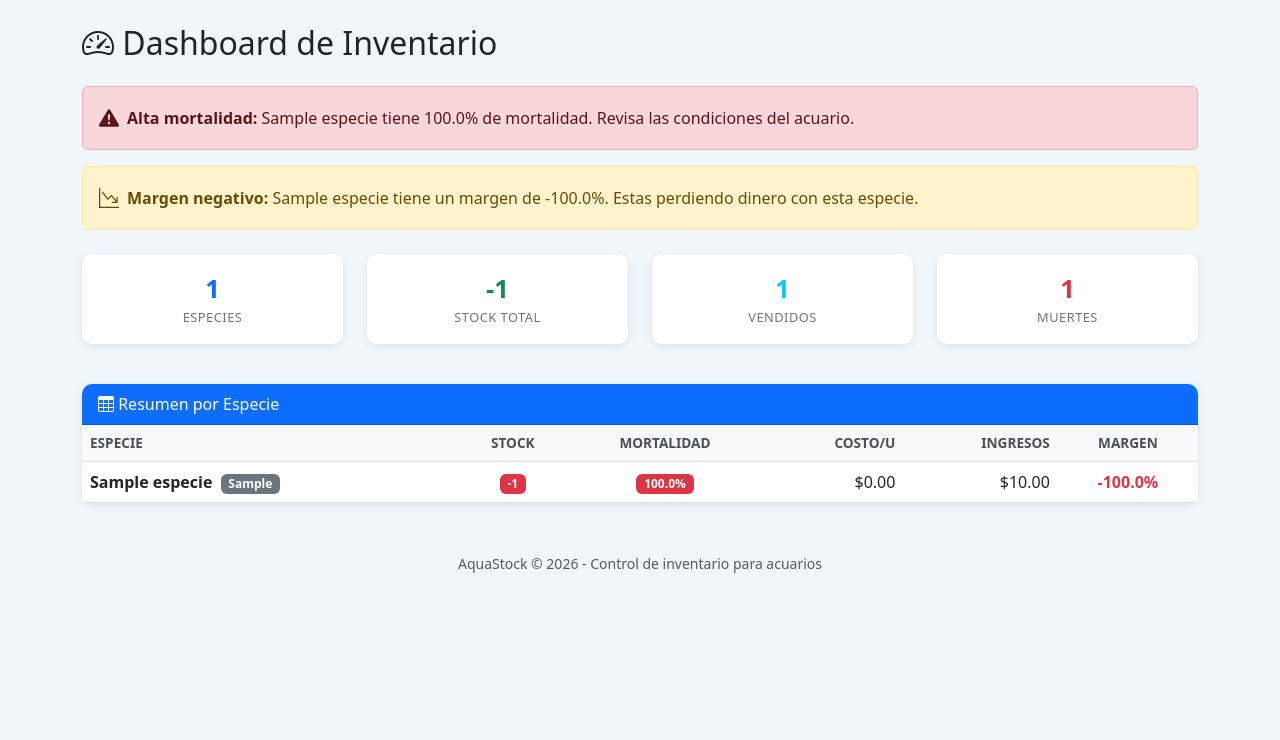
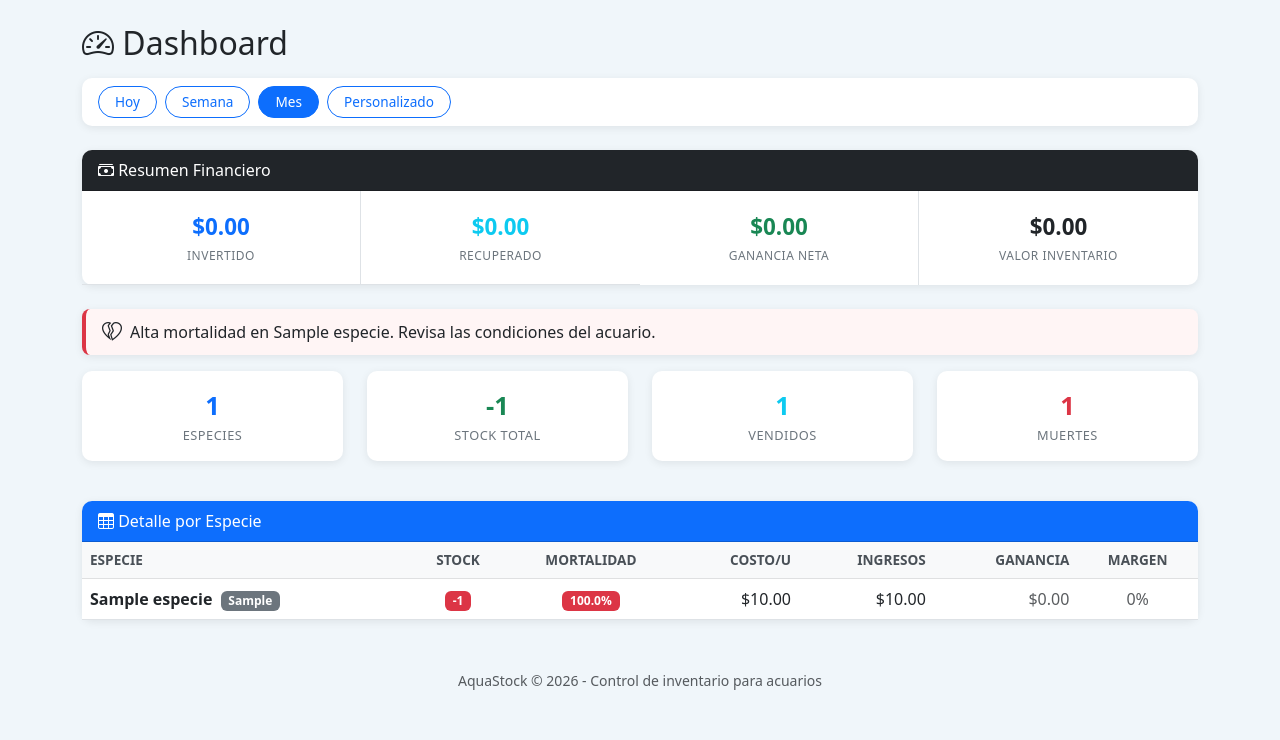
Before and after one commit to byronmiza-cgn/Nexstock, a Flask app: page / in a window 1280 px wide. Shown: the part 60-800 px from the top of the page. Run offline with Flask 3, Linux system fonts and the light colour scheme; the visitor is signed in with stand-in values (Sample User, id 1); tables that the repository leaves empty hold one stand-in row (values such as "Sample post").

Commit message:
Implement a comprehensive financial dashboard with detailed reporting
Update `app.py` to include financial calculations for period balance, cost of goods sold, and inventory value. Modify `dashboard.html` and `style.css` to display this financial data, including a period filter and suggestion cards.

Replit-Commit-Author: Agent
Replit-Commit-Session-Id: e49ad95e-c4af-4ff9-84b5-864f5d68e53b
Replit-Commit-Checkpoint-Type: full_checkpoint
Replit-Commit-Event-Id: d35f1ae2-1f4a-467e-9b14-ca7c43f582cc
Replit-Commit-Screenshot-Url: https://storage.googleapis.com/screenshot-production-us-central1/d9293486-ca18-4ca0-9bd6-0052540a177a/e49ad95e-c4af-4ff9-84b5-864f5d68e53b/w9vLQtw
Replit-Helium-Checkpoint-Created: true

```diff
--- a/app.py
+++ b/app.py
@@ -3,7 +3,7 @@ from functools import wraps
 from flask import Flask, render_template, request, redirect, url_for, flash, session, jsonify
 from flask_sqlalchemy import SQLAlchemy
 from werkzeug.security import generate_password_hash, check_password_hash
-from datetime import datetime, date
+from datetime import datetime, date, timedelta
 
 app = Flask(__name__)
 app.config['SECRET_KEY'] = os.environ.get('SESSION_SECRET', 'dev-secret-key')
@@ -103,17 +103,30 @@ def calcular_estadisticas(especie):
     mortalidad = (total_muerto / total_ingresado * 100) if total_ingresado > 0 else 0
 
     unidades_vendibles = total_ingresado - total_muerto
-    costo_unitario_ajustado = (costo_total / unidades_vendibles) if unidades_vendibles > 0 else 0
+    if unidades_vendibles > 0:
+        costo_unitario_ajustado = costo_total / unidades_vendibles
+    elif total_ingresado > 0:
+        costo_unitario_ajustado = costo_total / total_ingresado
+    else:
+        costo_unitario_ajustado = 0
 
     precio_minimo_recomendado = round(costo_unitario_ajustado * 1.20, 2)
 
+    costo_de_vendidos = costo_unitario_ajustado * total_vendido
+    if unidades_vendibles <= 0 and total_muerto > 0:
+        costo_de_muertos = costo_total - costo_de_vendidos
+    else:
+        costo_de_muertos = costo_unitario_ajustado * total_muerto
+    ganancia_real = ingreso_ventas - costo_de_vendidos - costo_de_muertos
+
     if total_vendido > 0 and costo_unitario_ajustado > 0:
-        costo_de_vendidos = costo_unitario_ajustado * total_vendido
         margen = ((ingreso_ventas - costo_de_vendidos) / costo_de_vendidos) * 100
     elif costo_total > 0 and unidades_vendibles <= 0:
         margen = -100.0
     else:
         margen = 0
+
+    valor_inventario = max(stock, 0) * costo_unitario_ajustado
 
     return {
         'total_ingresado': total_ingresado,
@@ -123,10 +136,104 @@ def calcular_estadisticas(especie):
         'costo_total': costo_total,
         'costo_unitario_ajustado': round(costo_unitario_ajustado, 2),
         'precio_minimo_recomendado': precio_minimo_recomendado,
-        'ingreso_ventas': ingreso_ventas,
+        'ingreso_ventas': round(ingreso_ventas, 2),
+        'costo_de_vendidos': round(costo_de_vendidos, 2),
+        'costo_de_muertos': round(costo_de_muertos, 2),
+        'ganancia_real': round(ganancia_real, 2),
+        'valor_inventario': round(valor_inventario, 2),
         'mortalidad': round(mortalidad, 1),
         'margen': round(margen, 1),
     }
+
+
+def obtener_rango_fechas(periodo, desde_str, hasta_str):
+    hoy = date.today()
+    if periodo == 'hoy':
+        return hoy, hoy
+    elif periodo == 'semana':
+        inicio = hoy - timedelta(days=hoy.weekday())
+        return inicio, hoy
+    elif periodo == 'mes':
+        return hoy.replace(day=1), hoy
+    elif periodo == 'custom' and desde_str and hasta_str:
+        try:
+            desde = datetime.strptime(desde_str, '%Y-%m-%d').date()
+            hasta = datetime.strptime(hasta_str, '%Y-%m-%d').date()
+            return desde, hasta
+        except ValueError:
+            return None, None
+    return None, None
+
+
+def calcular_balance_periodo(usuario_id, fecha_inicio, fecha_fin):
+    especies = Especie.query.filter_by(usuario_id=usuario_id).all()
+
+    total_invertido = 0
+    total_recuperado = 0
+    total_costo_vendido = 0
+    total_costo_muertes = 0
+
+    for esp in especies:
+        stats = calcular_estadisticas(esp)
+        costo_u = stats['costo_unitario_ajustado']
+
+        lotes_periodo = [l for l in esp.lotes if fecha_inicio <= l.fecha <= fecha_fin]
+        total_invertido += sum(l.costo_total for l in lotes_periodo)
+
+        ventas_periodo = [v for v in esp.ventas if fecha_inicio <= v.fecha <= fecha_fin]
+        vendido_periodo = sum(v.cantidad for v in ventas_periodo)
+        ingreso_periodo = sum(v.cantidad * v.precio_unidad for v in ventas_periodo)
+        total_recuperado += ingreso_periodo
+        total_costo_vendido += costo_u * vendido_periodo
+
+        muertes_periodo = [m for m in esp.muertes if fecha_inicio <= m.fecha <= fecha_fin]
+        muerto_periodo = sum(m.cantidad for m in muertes_periodo)
+        total_costo_muertes += costo_u * muerto_periodo
+
+    ganancia_neta = total_recuperado - total_costo_vendido - total_costo_muertes
+
+    return {
+        'total_invertido': round(total_invertido, 2),
+        'total_recuperado': round(total_recuperado, 2),
+        'costo_vendido': round(total_costo_vendido, 2),
+        'costo_muertes': round(total_costo_muertes, 2),
+        'ganancia_neta': round(ganancia_neta, 2),
+    }
+
+
+def generar_sugerencias(datos, balance):
+    sugerencias = []
+
+    especies_alta_mortalidad = [d for d in datos if d['mortalidad'] > 25 and d['total_ingresado'] > 0]
+    if especies_alta_mortalidad:
+        nombres = ', '.join(d['especie'].nombre for d in especies_alta_mortalidad[:2])
+        sugerencias.append({
+            'tipo': 'danger',
+            'icono': 'bi-heartbreak',
+            'texto': f'Alta mortalidad en {nombres}. Revisa las condiciones del acuario.',
+        })
+
+    especies_bajo_costo = [d for d in datos if d['margen'] < 0 and d['total_vendido'] > 0]
+    if especies_bajo_costo:
+        nombres = ', '.join(d['especie'].nombre for d in especies_bajo_costo[:2])
+        sugerencias.append({
+            'tipo': 'warning',
+            'icono': 'bi-graph-down-arrow',
+            'texto': f'Ventas por debajo del costo en {nombres}. Ajusta los precios.',
+        })
+
+    if len(sugerencias) < 2:
+        especies_con_ventas = [d for d in datos if d['total_vendido'] > 0 and d['margen'] > 0]
+        if especies_con_ventas:
+            margen_promedio = sum(d['margen'] for d in especies_con_ventas) / len(especies_con_ventas)
+            if margen_promedio < 10:
+                sugerencias.append({
+                    'tipo': 'warning',
+                    'icono': 'bi-exclamation-circle',
+                    'texto': f'Margen promedio bajo ({margen_promedio:.1f}%). Considera aumentar precios.',
+                })
+
+    return sugerencias[:2]
 
 
 @app.route('/api/especie/<int:especie_id>/stats')
@@ -205,24 +312,28 @@ def logout():
 @app.route('/')
 @login_required
 def dashboard():
+    periodo = request.args.get('periodo', 'mes')
+    desde_str = request.args.get('desde', '')
+    hasta_str = request.args.get('hasta', '')
+
+    fecha_inicio, fecha_fin = obtener_rango_fechas(periodo, desde_str, hasta_str)
+    if fecha_inicio is None:
+        periodo = 'mes'
+        hoy = date.today()
+        fecha_inicio = hoy.replace(day=1)
+        fecha_fin = hoy
+
     especies = Especie.query.filter_by(usuario_id=session['usuario_id']).order_by(Especie.nombre).all()
     datos = []
-    alertas = []
+    valor_inventario_total = 0
     for esp in especies:
         stats = calcular_estadisticas(esp)
         datos.append({'especie': esp, **stats})
-        if stats['mortalidad'] > 25 and stats['total_ingresado'] > 0:
-            alertas.append({
-                'tipo': 'mortalidad',
-                'especie': esp.nombre,
-                'valor': stats['mortalidad'],
-            })
-        if stats['margen'] < 0 and stats['total_vendido'] > 0:
-            alertas.append({
-                'tipo': 'margen_negativo',
-                'especie': esp.nombre,
-                'valor': stats['margen'],
-            })
+        valor_inventario_total += stats['valor_inventario']
+
+    balance = calcular_balance_periodo(session['usuario_id'], fecha_inicio, fecha_fin)
+
+    sugerencias = generar_sugerencias(datos, balance)
 
     top_rentables = sorted(
         [d for d in datos if d['margen'] > 0 and d['total_vendido'] > 0],
@@ -233,9 +344,15 @@ def dashboard():
     return render_template(
         'dashboard.html',
         datos=datos,
-        alertas=alertas,
+        balance=balance,
+        valor_inventario_total=round(valor_inventario_total, 2),
+        sugerencias=sugerencias,
         top_rentables=top_rentables,
         usuario=usuario,
+        periodo=periodo,
+        fecha_inicio=fecha_inicio.isoformat(),
+        fecha_fin=fecha_fin.isoformat(),
+        hoy=date.today().isoformat(),
     )
 
 
--- a/static/style.css
+++ b/static/style.css
@@ -32,6 +32,55 @@ body {
     color: #6c757d;
     text-transform: uppercase;
     letter-spacing: 0.5px;
+}
+
+.finance-card {
+    text-align: center;
+    padding: 1.2rem 0.8rem;
+}
+
+.finance-card .finance-value {
+    font-size: 1.4rem;
+    font-weight: 700;
+}
+
+.finance-card .finance-label {
+    font-size: 0.75rem;
+    color: #6c757d;
+    text-transform: uppercase;
+    letter-spacing: 0.5px;
+    margin-top: 0.2rem;
+}
+
+.period-filter .btn {
+    border-radius: 20px;
+    padding: 0.3rem 1rem;
+    font-size: 0.85rem;
+}
+
+.period-filter .btn-check:checked + .btn-outline-primary {
+    background-color: #0d6efd;
+    color: #fff;
+}
+
+.suggestion-card {
+    border-left: 4px solid;
+    border-radius: 8px;
+}
+
+.suggestion-card.suggestion-danger {
+    border-left-color: #dc3545;
+    background-color: #fff5f5;
+}
+
+.suggestion-card.suggestion-warning {
+    border-left-color: #ffc107;
+    background-color: #fffbeb;
+}
+
+.suggestion-card.suggestion-success {
+    border-left-color: #28a745;
+    background-color: #f0fff4;
 }
 
 .table th {
@@ -84,7 +133,20 @@ body {
         font-size: 0.7rem;
     }
 
+    .finance-card .finance-value {
+        font-size: 1.1rem;
+    }
+
+    .finance-card .finance-label {
+        font-size: 0.65rem;
+    }
+
     h2 {
         font-size: 1.4rem;
     }
+
+    .period-filter .btn {
+        font-size: 0.75rem;
+        padding: 0.25rem 0.7rem;
+    }
 }
--- a/templates/dashboard.html
+++ b/templates/dashboard.html
@@ -1,30 +1,92 @@
 {% extends "base.html" %}
 {% block title %}Dashboard{% endblock %}
 {% block content %}
-<h2 class="mb-4"><i class="bi bi-speedometer2"></i> Dashboard de Inventario</h2>
 
 {% if datos %}
 
-{% if alertas %}
-<div class="mb-4">
-    {% for a in alertas %}
-        {% if a.tipo == 'mortalidad' %}
-        <div class="alert alert-danger d-flex align-items-center" role="alert">
-            <i class="bi bi-exclamation-triangle-fill me-2 fs-5"></i>
-            <div>
-                <strong>Alta mortalidad:</strong> {{ a.especie }} tiene {{ a.valor }}% de mortalidad. Revisa las condiciones del acuario.
+<div class="d-flex justify-content-between align-items-center mb-3">
+    <h2 class="mb-0"><i class="bi bi-speedometer2"></i> Dashboard</h2>
+</div>
+
+<div class="card mb-4">
+    <div class="card-body py-2">
+        <form method="GET" action="/" class="period-filter">
+            <div class="d-flex flex-wrap align-items-center gap-2">
+                <input type="radio" class="btn-check" name="periodo" id="p-hoy" value="hoy" autocomplete="off" {% if periodo == 'hoy' %}checked{% endif %} onchange="this.form.submit()">
+                <label class="btn btn-outline-primary btn-sm" for="p-hoy">Hoy</label>
+
+                <input type="radio" class="btn-check" name="periodo" id="p-semana" value="semana" autocomplete="off" {% if periodo == 'semana' %}checked{% endif %} onchange="this.form.submit()">
+                <label class="btn btn-outline-primary btn-sm" for="p-semana">Semana</label>
+
+                <input type="radio" class="btn-check" name="periodo" id="p-mes" value="mes" autocomplete="off" {% if periodo == 'mes' %}checked{% endif %} onchange="this.form.submit()">
+                <label class="btn btn-outline-primary btn-sm" for="p-mes">Mes</label>
+
+                <input type="radio" class="btn-check" name="periodo" id="p-custom" value="custom" autocomplete="off" {% if periodo == 'custom' %}checked{% endif %}>
+                <label class="btn btn-outline-primary btn-sm" for="p-custom">Personalizado</label>
+
+                <div id="custom-dates" class="d-flex gap-2 align-items-center {% if periodo != 'custom' %}d-none{% endif %}">
+                    <input type="date" class="form-control form-control-sm" name="desde" value="{{ fecha_inicio }}" style="max-width: 140px;">
+                    <span class="text-muted">-</span>
+                    <input type="date" class="form-control form-control-sm" name="hasta" value="{{ fecha_fin }}" style="max-width: 140px;">
+                    <button type="submit" class="btn btn-primary btn-sm">Filtrar</button>
+                </div>
+            </div>
+        </form>
+    </div>
+</div>
+
+<div class="card mb-4">
+    <div class="card-header bg-dark text-white">
+        <i class="bi bi-cash-stack"></i> Resumen Financiero
+    </div>
+    <div class="card-body p-0">
+        <div class="row g-0">
+            <div class="col-6 col-md-3 border-end border-bottom">
+                <div class="finance-card">
+                    <div class="finance-value text-primary">${{ "%.2f"|format(balance.total_invertido) }}</div>
+                    <div class="finance-label">Invertido</div>
+                </div>
+            </div>
+            <div class="col-6 col-md-3 border-bottom">
+                <div class="finance-card">
+                    <div class="finance-value text-info">${{ "%.2f"|format(balance.total_recuperado) }}</div>
+                    <div class="finance-label">Recuperado</div>
+                </div>
+            </div>
+            <div class="col-6 col-md-3 border-end">
+                <div class="finance-card">
+                    <div class="finance-value {% if balance.ganancia_neta >= 0 %}text-success{% else %}text-danger{% endif %}">
+                        ${{ "%.2f"|format(balance.ganancia_neta) }}
+                    </div>
+                    <div class="finance-label">Ganancia Neta</div>
+                </div>
+            </div>
+            <div class="col-6 col-md-3">
+                <div class="finance-card">
+                    <div class="finance-value text-dark">${{ "%.2f"|format(valor_inventario_total) }}</div>
+                    <div class="finance-label">Valor Inventario</div>
+                </div>
             </div>
         </div>
-        {% elif a.tipo == 'margen_negativo' %}
-        <div class="alert alert-warning d-flex align-items-center" role="alert">
-            <i class="bi bi-graph-down-arrow me-2 fs-5"></i>
-            <div>
-                <strong>Margen negativo:</strong> {{ a.especie }} tiene un margen de {{ a.valor }}%. Estas perdiendo dinero con esta especie.
-            </div>
+    </div>
+</div>
+
+{% if sugerencias %}
+    {% for s in sugerencias %}
+    <div class="card suggestion-card suggestion-{{ s.tipo }} mb-3">
+        <div class="card-body py-2 d-flex align-items-center">
+            <i class="bi {{ s.icono }} me-2 fs-5"></i>
+            <div>{{ s.texto }}</div>
         </div>
-        {% endif %}
+    </div>
     {% endfor %}
-</div>
+{% else %}
+    <div class="card suggestion-card suggestion-success mb-3">
+        <div class="card-body py-2 d-flex align-items-center">
+            <i class="bi bi-check-circle-fill me-2 fs-5 text-success"></i>
+            <div>Negocio saludable en este periodo.</div>
+        </div>
+    </div>
 {% endif %}
 
 <div class="row mb-4">
@@ -57,7 +119,7 @@
 {% if top_rentables %}
 <div class="card mb-4">
     <div class="card-header bg-success text-white">
-        <i class="bi bi-trophy"></i> Top 3 Especies Mas Rentables
+        <i class="bi bi-trophy"></i> Top 3 Mas Rentables
     </div>
     <div class="card-body p-0">
         <div class="row g-0">
@@ -69,9 +131,7 @@
                     <div class="text-success fs-4 fw-bold">{{ d.margen }}%</div>
                     <div class="text-muted small">margen</div>
                     <div class="mt-1 small">
-                        Costo: ${{ "%.2f"|format(d.costo_unitario_ajustado) }}/u
-                        &middot;
-                        Vendidos: {{ d.total_vendido }}
+                        Ganancia: <strong class="text-success">${{ "%.2f"|format(d.ganancia_real) }}</strong>
                     </div>
                 </div>
             </div>
@@ -81,9 +141,9 @@
 </div>
 {% endif %}
 
-<div class="card d-none d-lg-block">
+<div class="card d-none d-lg-block mb-4">
     <div class="card-header bg-primary text-white">
-        <i class="bi bi-table"></i> Resumen por Especie
+        <i class="bi bi-table"></i> Detalle por Especie
     </div>
     <div class="card-body p-0">
         <div class="table-responsive">
@@ -95,6 +155,7 @@
                         <th class="text-center">Mortalidad</th>
                         <th class="text-end">Costo/U</th>
                         <th class="text-end">Ingresos</th>
+                        <th class="text-end">Ganancia</th>
                         <th class="text-center">Margen</th>
                     </tr>
                 </thead>
@@ -125,6 +186,15 @@
                         </td>
                         <td class="text-end">${{ "%.2f"|format(d.costo_unitario_ajustado) }}</td>
                         <td class="text-end">${{ "%.2f"|format(d.ingreso_ventas) }}</td>
+                        <td class="text-end">
+                            {% if d.ganancia_real > 0 %}
+                                <span class="text-success fw-bold">${{ "%.2f"|format(d.ganancia_real) }}</span>
+                            {% elif d.ganancia_real < 0 %}
+                                <span class="text-danger fw-bold">${{ "%.2f"|format(d.ganancia_real) }}</span>
+                            {% else %}
+                                <span class="text-muted">$0.00</span>
+                            {% endif %}
+                        </td>
                         <td class="text-center">
                             {% if d.margen > 0 %}
                                 <span class="text-success fw-bold">{{ d.margen }}%</span>
@@ -164,14 +234,6 @@
             </div>
             <div class="row text-center g-2">
                 <div class="col-3">
-                    <div class="small text-muted">Ingreso</div>
-                    <div class="fw-bold">{{ d.total_ingresado }}</div>
-                </div>
-                <div class="col-3">
-                    <div class="small text-muted">Vendido</div>
-                    <div class="fw-bold">{{ d.total_vendido }}</div>
-                </div>
-                <div class="col-3">
                     <div class="small text-muted">Mortalidad</div>
                     <div>
                         {% if d.mortalidad < 5 %}
@@ -195,9 +257,22 @@
                         {% endif %}
                     </div>
                 </div>
-            </div>
-            <div class="mt-2 small text-muted">
-                Costo/U: ${{ "%.2f"|format(d.costo_unitario_ajustado) }} &middot; Ingresos: ${{ "%.2f"|format(d.ingreso_ventas) }}
+                <div class="col-3">
+                    <div class="small text-muted">Costo/U</div>
+                    <div class="fw-bold small">${{ "%.2f"|format(d.costo_unitario_ajustado) }}</div>
+                </div>
+                <div class="col-3">
+                    <div class="small text-muted">Ganancia</div>
+                    <div>
+                        {% if d.ganancia_real > 0 %}
+                            <span class="text-success fw-bold small">${{ "%.2f"|format(d.ganancia_real) }}</span>
+                        {% elif d.ganancia_real < 0 %}
+                            <span class="text-danger fw-bold small">${{ "%.2f"|format(d.ganancia_real) }}</span>
+                        {% else %}
+                            <span class="text-muted small">$0.00</span>
+                        {% endif %}
+                    </div>
+                </div>
             </div>
         </div>
     </div>
@@ -212,4 +287,20 @@
     <a href="/especies/nueva" class="btn btn-primary"><i class="bi bi-plus-circle"></i> Registrar Primera Especie</a>
 </div>
 {% endif %}
+
+<script>
+(function() {
+    var customBtn = document.getElementById('p-custom');
+    if (!customBtn) return;
+    customBtn.addEventListener('change', function() {
+        document.getElementById('custom-dates').classList.remove('d-none');
+    });
+    ['p-hoy', 'p-semana', 'p-mes'].forEach(function(id) {
+        var el = document.getElementById(id);
+        if (el) el.addEventListener('change', function() {
+            document.getElementById('custom-dates').classList.add('d-none');
+        });
+    });
+})();
+</script>
 {% endblock %}
```
Also changed, not shown: replit.md (+16 -4 lines).
